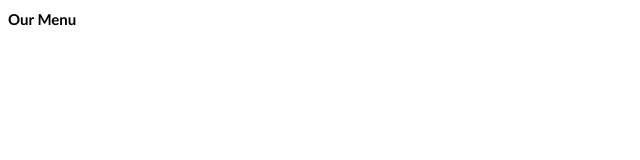
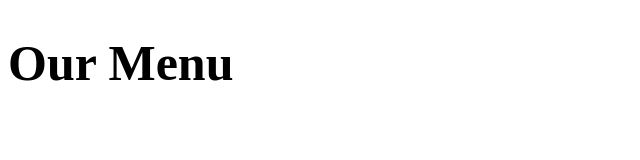
Before and after one commit to RaeJC96/coursera-test, a plain HTML site: page site/modules/module-one-assignment/index.html in a window 1280 px wide. Shown: the whole page, without its empty margins (0-640 px from the left). Drawn offline with Linux system fonts and the light colour scheme.

Commit message:
styling changes.

```diff
--- a/site/modules/module-one-assignment/style.css
+++ b/site/modules/module-one-assignment/style.css
@@ -1,5 +1,5 @@
 h1  {
     color: black;
-    font-size: 15px;
-    font-family: Calibri;
+    font-size: 50px;
+    font-weight: bold;
   }
```
